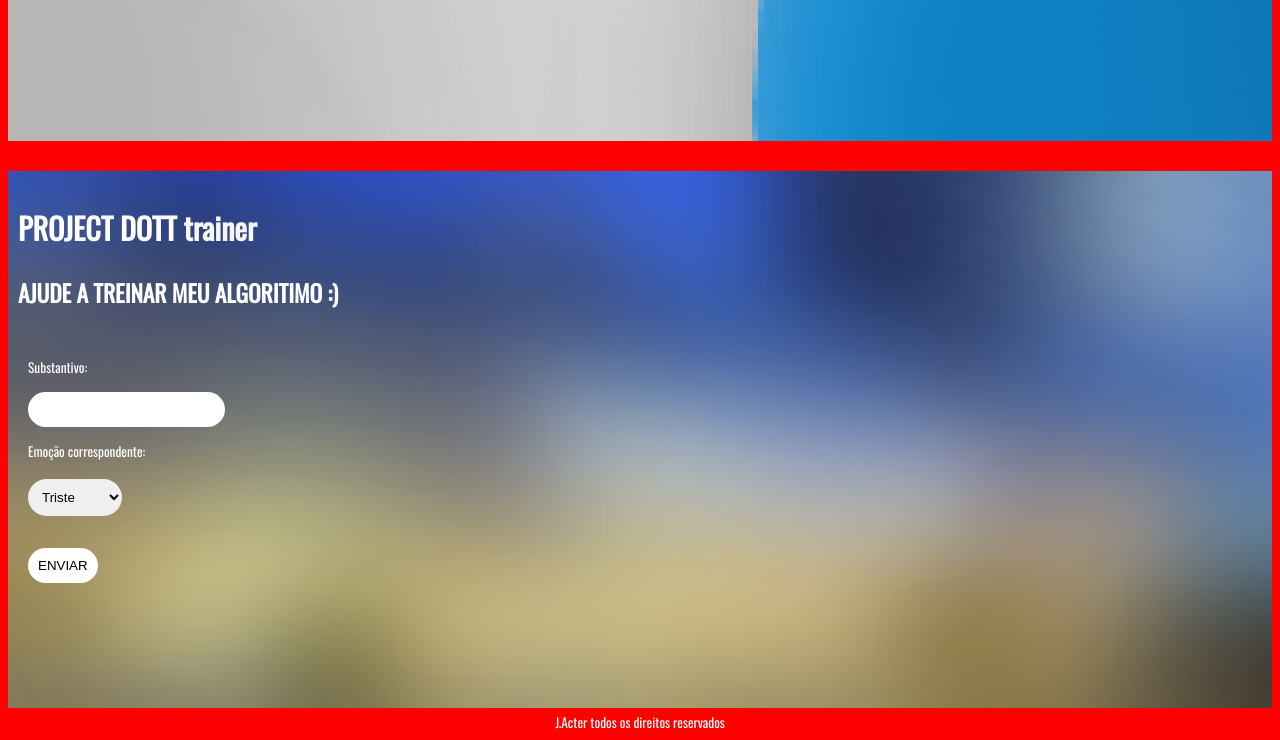
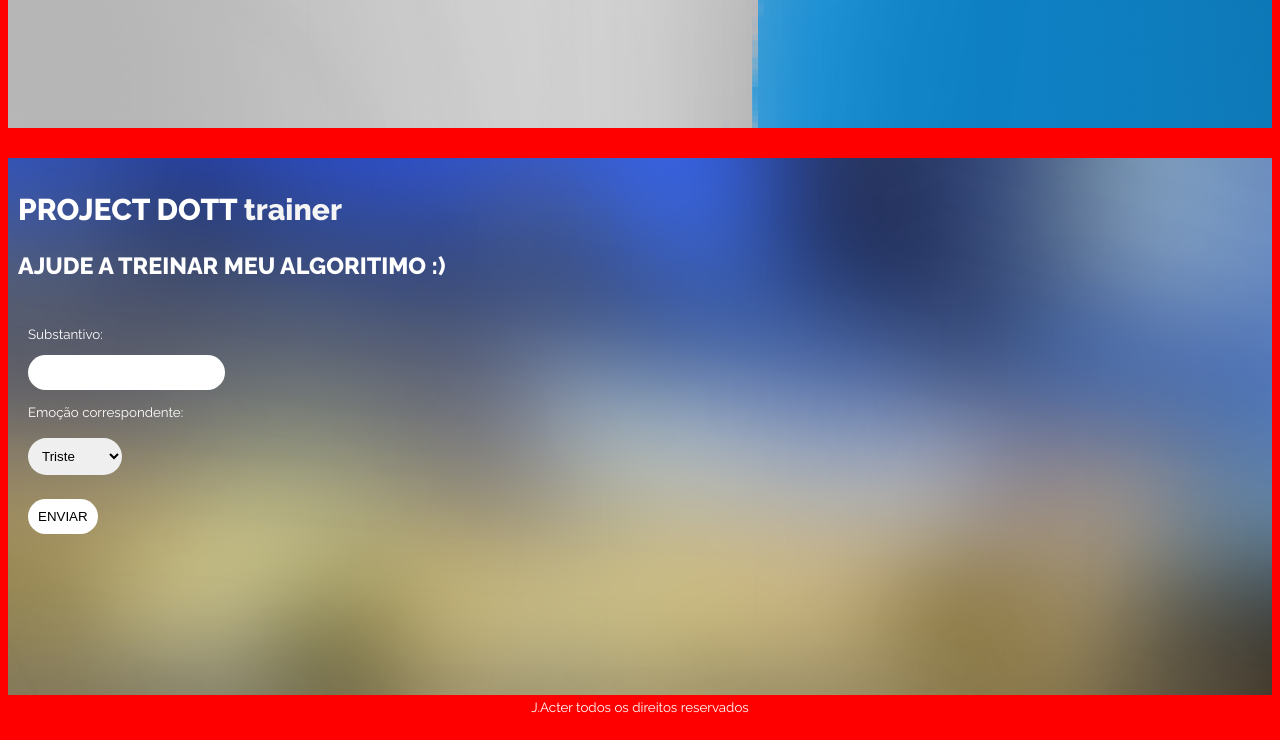
Before and after one commit to csharkiscript/Project-Dott, a plain HTML site: page index.html in a window 1280 px wide. Shown: the part 817-1557 px from the top of the page. Drawn offline with nearby package versions, Linux system fonts and the light colour scheme.

Commit message:
Add files via upload

```diff
--- a/form.css
+++ b/form.css
@@ -1,12 +1,12 @@
 @charset "UTF-8";
 form#form p{
-    font-family: 'Oswald', sans-serif;
+    font-family: 'Raleway', sans-serif;
     color: white;
     font-size: 10pt;
 
 }
 body{
-    font-family: 'Oswald', sans-serif;
+    font-family: 'Raleway', sans-serif;
 }
 input[type="text"]{
     border: 0px;
@@ -51,7 +51,7 @@ div#fundo{
 }
 
 h1{
-    font-family: 'Oswald', sans-serif;
+    font-family: 'Raleway', sans-serif;
 }
 
 
--- a/index.html
+++ b/index.html
@@ -19,7 +19,7 @@
 </head>
 <body>
     <link rel="stylesheet" type="text/css" href="form.css">
-    <link href="https://fonts.googleapis.com/css?family=Oswald:200,400&display=swap" rel="stylesheet">
+    <link href="https://fonts.googleapis.com/css?family=Raleway:400,800&display=swap" rel="stylesheet">
     <header>
         <h1>Project Dott</h1>
         <nav id="navegacao">
```
